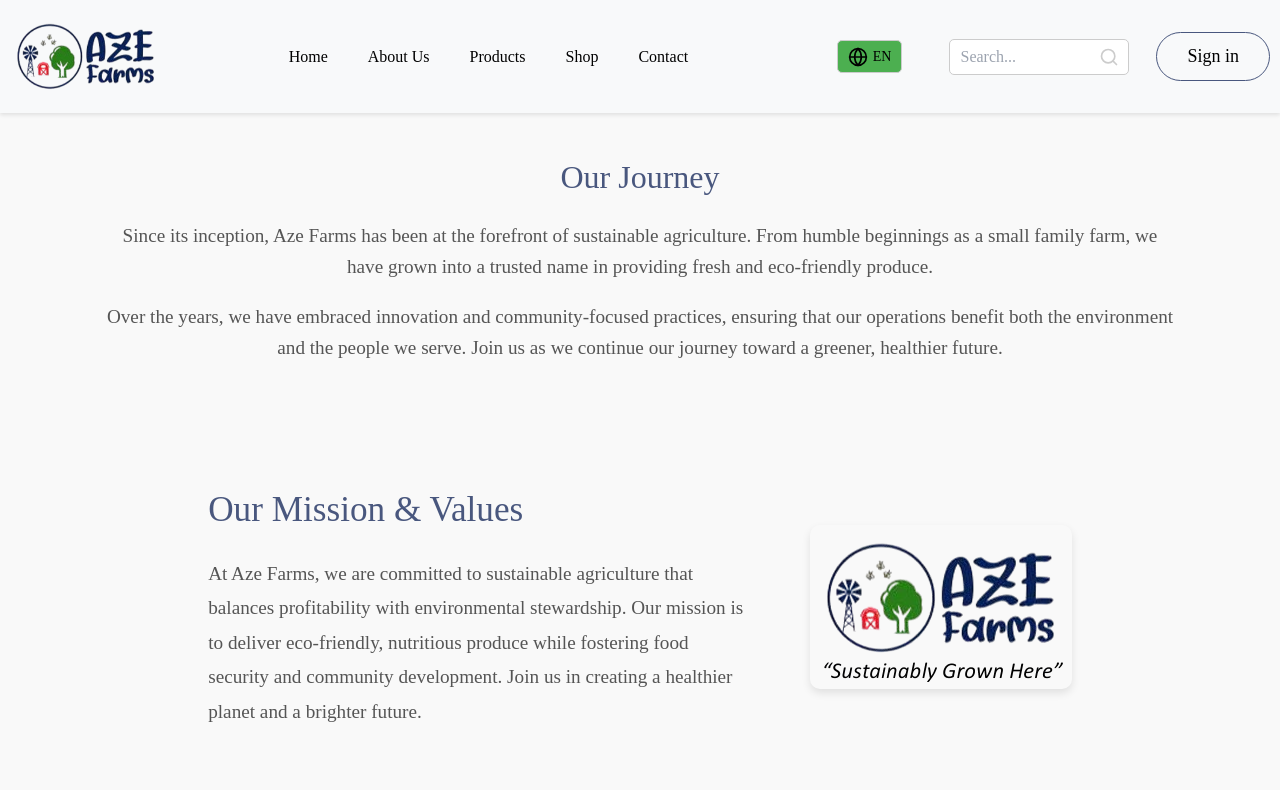
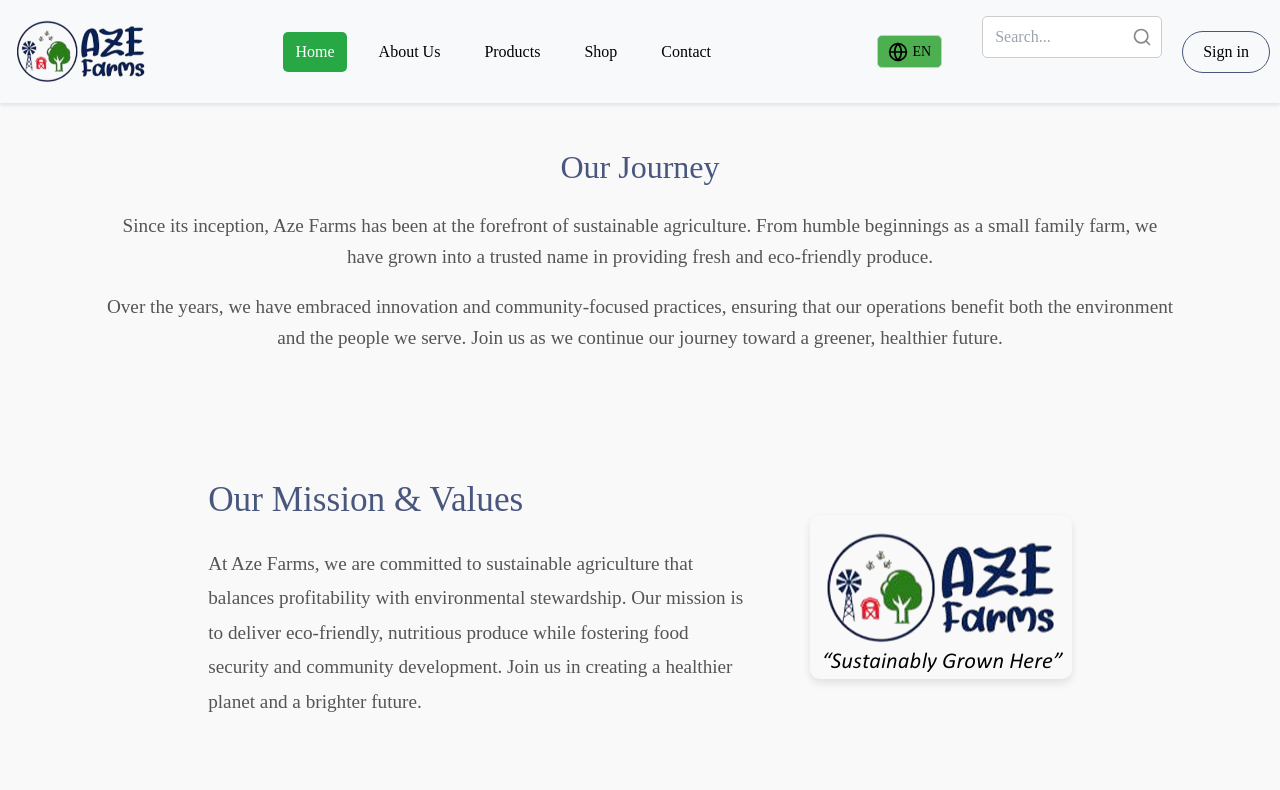
Before and after one commit to Agafina/azefarmz, a React (Create React App) app in the folder frontend/: page /en/about-us in a window 1280 px wide. Shown: the top 790 px of the page. Built offline with nearby package versions, Linux system fonts and the light colour scheme.

Commit message:
adjusted frontend

```diff
--- a/frontend/src/components/LoginPopup/LoginPopUp.css
+++ b/frontend/src/components/LoginPopup/LoginPopUp.css
@@ -45,7 +45,7 @@
     padding: 10px;
     border-radius: 4px;
     color: white;
-    background-color: tomato;
+    background-color: #36bc36;
     font-size: 15px;
     cursor: pointer;
 }
@@ -59,7 +59,7 @@
     margin-top: 5px;
 }
 .login-popup p span{
-    color: tomato;
+    color: rgb(255, 73, 41);
     font-weight: 500;
     cursor: pointer;
 }
--- a/frontend/src/components/Navbar/Navbar.css
+++ b/frontend/src/components/Navbar/Navbar.css
@@ -1,5 +1,6 @@
+/* Navbar Container */
 .navbar {
-  padding: 20px 10px;
+  padding: 15px 10px;
   display: flex;
   justify-content: space-between;
   align-items: center;
@@ -10,10 +11,148 @@
   z-index: 1000;
 }
 
+/* Logo */
+.navbar .logo {
+  width: 140px;
+}
+
+/* Menu Toggle (Hamburger Icon) */
+.menu-toggle {
+  display: none;
+  background: none;
+  border: none;
+  cursor: pointer;
+  font-size: 20px;
+  transition: transform 0.3s ease;
+}
+
+.menu-toggle:hover {
+  transform: scale(1.1);
+}
+
+/* Navbar Menu */
+.navbar-menu {
+  display: flex;
+  list-style: none;
+  gap: 20px;
+}
+
+.navbar-menu li {
+  position: relative;
+  cursor: pointer;
+  padding: 8px 12px;
+  border-radius: 5px;
+  transition: all 0.3s ease;
+}
+
+.navbar-menu li:hover {
+  background-color: #36bc36;
+  color: white;
+}
+
+.navbar-menu li.active {
+  background-color: #28a745;
+  color: white;
+}
+
+.navbar-menu.open {
+  display: flex;
+  flex-direction: column;
+  gap: 10px;
+  position: absolute;
+  top: 70px;
+  left: 0;
+  background: white;
+  width: 100%;
+  padding: 15px;
+  box-shadow: 0 4px 6px rgba(0, 0, 0, 0.1);
+  z-index: 100;
+}
+
+.navbar-menu li.language-switcher {
+  display: none; /* Hidden by default on larger screens */
+}
+
+/* Navbar Right Section */
+.navbar-right {
+  display: flex;
+  align-items: center;
+  gap: 20px;
+}
+
+/* Search Bar */
+.search-bar {
+  position: relative;
+  display: flex;
+  align-items: center;
+}
+
+.search-bar input {
+  padding: 8px 12px;
+  border: 1px solid #ccc;
+  border-radius: 5px;
+  outline: none;
+  width: 180px;
+  transition: box-shadow 0.3s ease;
+}
+
+.search-bar input:focus {
+  box-shadow: 0 0 5px rgba(0, 123, 255, 0.5);
+}
+
+.search-bar .search-icon {
+  position: absolute;
+  right: 10px;
+  color: #888;
+  cursor: pointer;
+  transition: color 0.3s ease;
+}
+
+.search-bar .search-icon:hover {
+  color: #49577e;
+}
+
+/* Navbar Cart */
+.navbar-cart {
+  position: fixed;
+  background: red;
+  right: 10px;
+  top: 20%;
+  width: 50px;
+  height: 50px;
+  border-radius: 50%;
+  display: grid;
+  color: #fff;
+  place-items: center;
+  transition: transform 0.3s ease;
+}
+
+.navbar-cart:hover {
+  transform: scale(1.1);
+}
+
+.navbar-cart .dot {
+  position: absolute;
+  top: -8px;
+  right: -8px;
+  width: 25px;
+  height: 25px;
+  background: #36bc36;
+  border-radius: 50%;
+  color: #fff;
+  font-size: 14px;
+  font-weight: bold;
+  display: grid;
+  place-items: center;
+  border: 2px solid #fff;
+  box-shadow: 0 2px 4px rgba(0, 0, 0, 0.2);
+}
+
+/* Login Button */
 .navbar button {
   background: transparent;
-  padding: 10px 30px;
-  font-size: 18px;
+  padding: 8px 20px;
+  font-size: 16px;
   border: 1px solid #49577e;
   border-radius: 50px;
   outline: none;
@@ -27,110 +166,7 @@
   border: none;
 }
 
-.navbar .logo {
-  width: 150px;
-}
-
-.menu-toggle {
-  display: none;
-  background: none;
-  border: none;
-  cursor: pointer;
-}
-
-.navbar-menu {
-  display: flex;
-  list-style: none;
-  gap: 20px;
-}
-
-.navbar-menu li {
-  position: relative;
-  cursor: pointer;
-  padding: 5px 10px;
-  border-radius: 5px;
-  transition: all 0.3s ease;
-}
-
-.navbar-menu li:hover {
-  background-color: #36bc36;
-  color: white;
-}
-
-.navbar-menu.open {
-  display: flex;
-  flex-direction: column;
-  gap: 10px;
-  position: absolute;
-  top: 70px;
-  left: 0;
-  background: white;
-  width: 100%;
-  padding: 10px;
-  box-shadow: 0 4px 6px rgba(0, 0, 0, 0.1);
-}
-
-.navbar-right {
-  display: flex;
-  align-items: center;
-  gap: 25px;
-}
-.navbar-right .search-bar{
-  margin: 2px;
-}
-
-.search-bar {
-  position: relative;
-  display: flex;
-  align-items: center;
-}
-
-.search-bar input {
-  padding: 5px 10px;
-  border: 1px solid #ccc;
-  border-radius: 5px;
-  outline: none;
-  width: 180px;
-}
-
-.search-bar .search-icon {
-  position: absolute;
-  right: 10px;
-  color: #ccc;
-  cursor: pointer;
-}
-
-.navbar-cart {
-  position: fixed;
-  background: red;
-  right: 10px;
-  top: 20%;
-  width: 50px;
-  height: 50px;
-  border-radius: 50%;
-  display: grid;
-  color: #fff;
-  place-items: center;
-}
-
-.navbar-cart .dot {
-  position: absolute;
-  top: -8px;
-  right: -8px;
-  width: 30px;
-  height: 30px;
-  background: #36bc36;
-  border-radius: 50%;
-  color: #fff;
-  font-size: 17px;
-  font-weight: bold;
-  display: grid;
-  place-items: center;
-  border-radius: 50%;
-  border: 2px solid #fff;
-  box-shadow: 0 2px 4px rgba(0, 0, 0, 0.2);
-}
-
+/* Dropdown Menu in Profile */
 .navbar-profile {
   position: relative;
 }
@@ -145,22 +181,38 @@
   padding: 10px;
   border-radius: 5px;
   list-style: none;
-  z-index: 100;
+  z-index: 200;
+  box-shadow: 0 4px 6px rgba(0, 0, 0, 0.1);
 }
 
 .navbar-profile:hover .nav-profile-dropdown {
   display: block;
 }
 
+.nav-profile-dropdown li {
+  padding: 10px 15px;
+  cursor: pointer;
+  border-radius: 5px;
+  transition: background-color 0.3s ease;
+}
+
+.nav-profile-dropdown li:hover {
+  background-color: #f0f0f0;
+}
+
+/* Responsive Styles */
 @media (max-width: 768px) {
+  /* Menu Toggle Visibility */
   .menu-toggle {
     display: block;
   }
 
+  /* Hide Search Bar */
   .search-bar {
     display: none;
   }
 
+  /* Navbar Menu for Small Screens */
   .navbar-menu {
     display: none;
   }
@@ -169,11 +221,20 @@
     display: flex;
   }
 
-  .navbar-right {
-    gap: 10px;
+  .navbar-menu li.language-switcher {
+    display: block;
+    text-align: center;
+    padding: 10px 0;
   }
 
-  .search-bar input {
-    width: 120px;
+  /* Navbar Right Section */
+  .navbar-right {
+    display: none;
+  }
+
+  /* Login Button Resizing */
+  .navbar button {
+    padding: 5px 15px;
+    font-size: 14px;
   }
 }
--- a/frontend/src/components/Navbar/Navbar.jsx
+++ b/frontend/src/components/Navbar/Navbar.jsx
@@ -1,4 +1,4 @@
-import React, { useContext, useState } from "react";
+import React, { useContext, useState, useEffect, useRef } from "react";
 import "./Navbar.css";
 import { assets } from "../../assets/assets";
 import { Link, useNavigate } from "react-router-dom";
@@ -6,14 +6,15 @@
 import { navbar } from "../../assets/data";
 import { Search, ShoppingCart, Menu, X } from "lucide-react";
 import LanguageSwitcher from "../../LanguageSwitcher";
-import { useTranslation } from "react-i18next"; // Import useTranslation
+import { useTranslation } from "react-i18next";
 
 const Navbar = ({ setShowLogin }) => {
   const [menu, setMenu] = useState("home");
   const [isMenuOpen, setIsMenuOpen] = useState(false);
   const { getTotalItemCount, token, setToken } = useContext(StoreContext);
   const navigate = useNavigate();
-  const { t } = useTranslation(); // Use translation hook
+  const { t } = useTranslation();
+  const menuRef = useRef(null);
 
   const logout = () => {
     localStorage.removeItem("token");
@@ -21,8 +22,22 @@
     navigate("/");
   };
 
+  // Close the menu if clicked outside
+  useEffect(() => {
+    const handleClickOutside = (event) => {
+      if (menuRef.current && !menuRef.current.contains(event.target)) {
+        setIsMenuOpen(false);
+      }
+    };
+
+    document.addEventListener("mousedown", handleClickOutside);
+    return () => {
+      document.removeEventListener("mousedown", handleClickOutside);
+    };
+  }, []);
+
   return (
-    <div className="navbar">
+    <div className="navbar" ref={menuRef}>
       <Link to="/">
         <img src={assets.logo} className="logo" alt="Aze Farms Logo" />
       </Link>
@@ -34,31 +49,31 @@
       </button>
       <ul className={`navbar-menu ${isMenuOpen ? "open" : ""}`}>
         {navbar.items.map((item) => (
-          <li key={item.id}>
-            {item.external ? (
-              <a
-                href={item.path}
-                onClick={() => setMenu(item.id)}
-                className={menu === item.id ? "active" : ""}
-              >
-                {t(item.name)} {/* Use translation here */}
-              </a>
-            ) : (
-              <Link
-                to={item.path}
-                onClick={() => setMenu(item.id)}
-                className={menu === item.id ? "active" : ""}
-              >
-                {t(item.name)} {/* Use translation here */}
-              </Link>
-            )}
+          <li
+            key={item.id}
+            className={`menu-item ${menu === item.id ? "active" : ""}`}
+            onClick={() => {
+              setMenu(item.id);
+              if (item.external) {
+                window.location.href = item.path;
+              } else {
+                navigate(item.path);
+              }
+            }}
+          >
+            {t(item.name)}
           </li>
         ))}
+        {/* Add LanguageSwitcher inside the menu for small screens */}
+        <li className="language-switcher">
+          <LanguageSwitcher />
+
+        </li>
       </ul>
       <div className="navbar-right">
-        <LanguageSwitcher />
+      <LanguageSwitcher />
         <div className="search-bar">
-          <input type="text" placeholder="Search..." />
+          <input type="text" placeholder={t("search.placeholder", "Search...")} />
           <Search size={20} className="search-icon" />
         </div>
         {getTotalItemCount() > 0 && (
@@ -77,12 +92,12 @@
             <ul className="nav-profile-dropdown">
               <li onClick={() => navigate("/myorders")}>
                 <img src={assets.bag_icon} alt="Orders" />{" "}
-                <p>{t("profile.orders")}</p> {/* Translate "Orders" */}
+                <p>{t("profile.orders")}</p>
               </li>
               <hr />
               <li onClick={logout}>
                 <img src={assets.logout_icon} alt="Logout" />{" "}
-                <p>{t("profile.logout")}</p> {/* Translate "Logout" */}
+                <p>{t("profile.logout")}</p>
               </li>
             </ul>
           </div>
--- a/frontend/src/pages/Cart/Cart.css
+++ b/frontend/src/pages/Cart/Cart.css
@@ -20,7 +20,7 @@
 
 .cart-items-item {
   display: grid;
-  grid-template-columns: 1fr 1.5fr 1fr 1fr 1fr 0.5fr;
+  grid-template-columns: 1fr 1.6fr 1.2fr 1fr 1fr 0.5fr;
   align-items: center;
   color: black;
   font-size: max(1vw, 14px);
@@ -187,3 +187,23 @@
     justify-content: start;
   }
 }
+
+@media(max-width: 550px){
+  .cart-items-title img {
+    display: none;
+    grid-template-columns:  1fr 1fr 1fr 1fr 0.3fr;
+
+  }
+  @media(max-width: 550px){
+    .cart-items-title  {
+      font-size: 12px;
+    }
+
+  .cart-items-title .itemName{
+    display: none;
+  }
+  .cart-items-title{
+    font-size: 12px;
+  }
+
+}}
--- a/frontend/src/pages/Cart/Cart.jsx
+++ b/frontend/src/pages/Cart/Cart.jsx
@@ -13,7 +13,7 @@
       {/* Cart Items */}
       <div className="cart-items">
         <div className="cart-items-title">
-          <p>Items</p>
+          <p className="itemName">Items</p>
           <p>Title</p>
           <p>Price</p>
           <p>Quantity</p>
```
Also changed, not shown: frontend/src/LanguageSwitcher.js (+30 -7 lines), frontend/src/locales/fr.json (+4 -4 lines).
